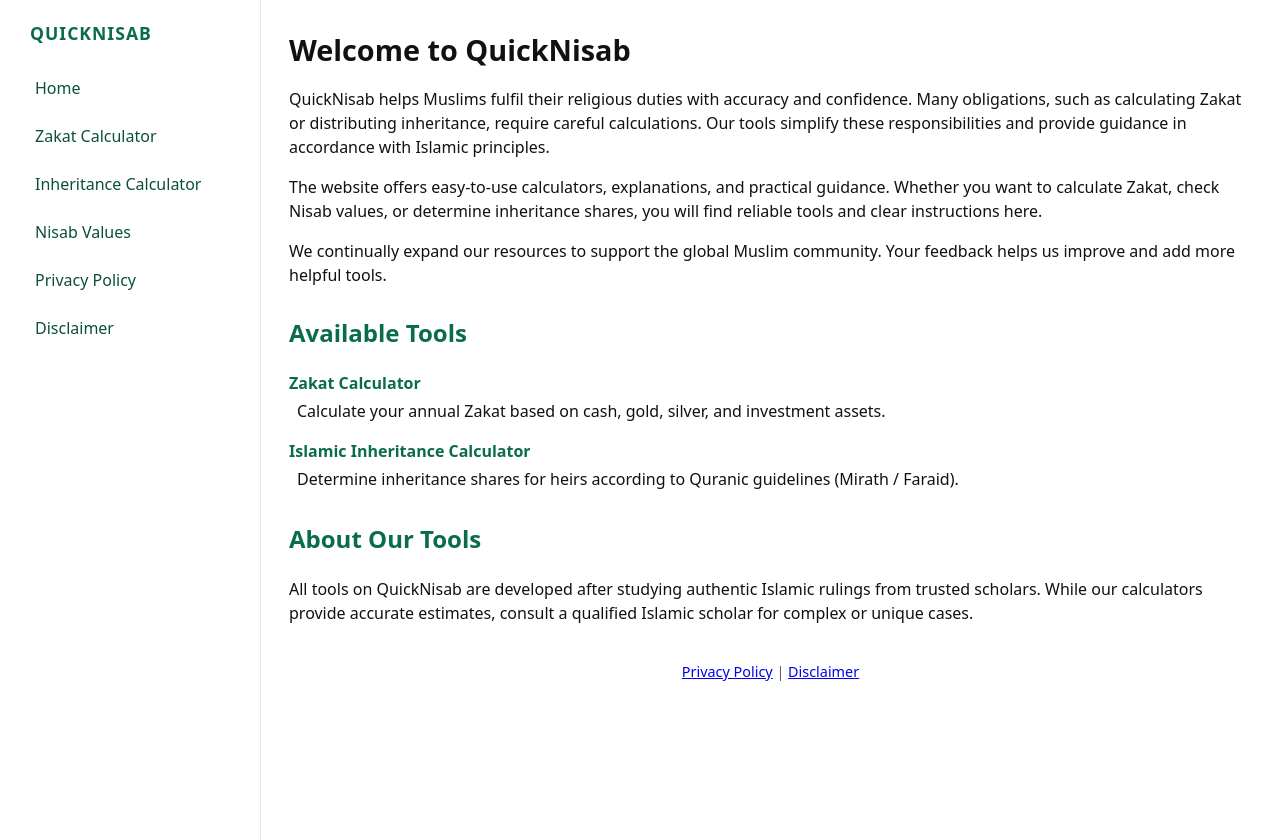
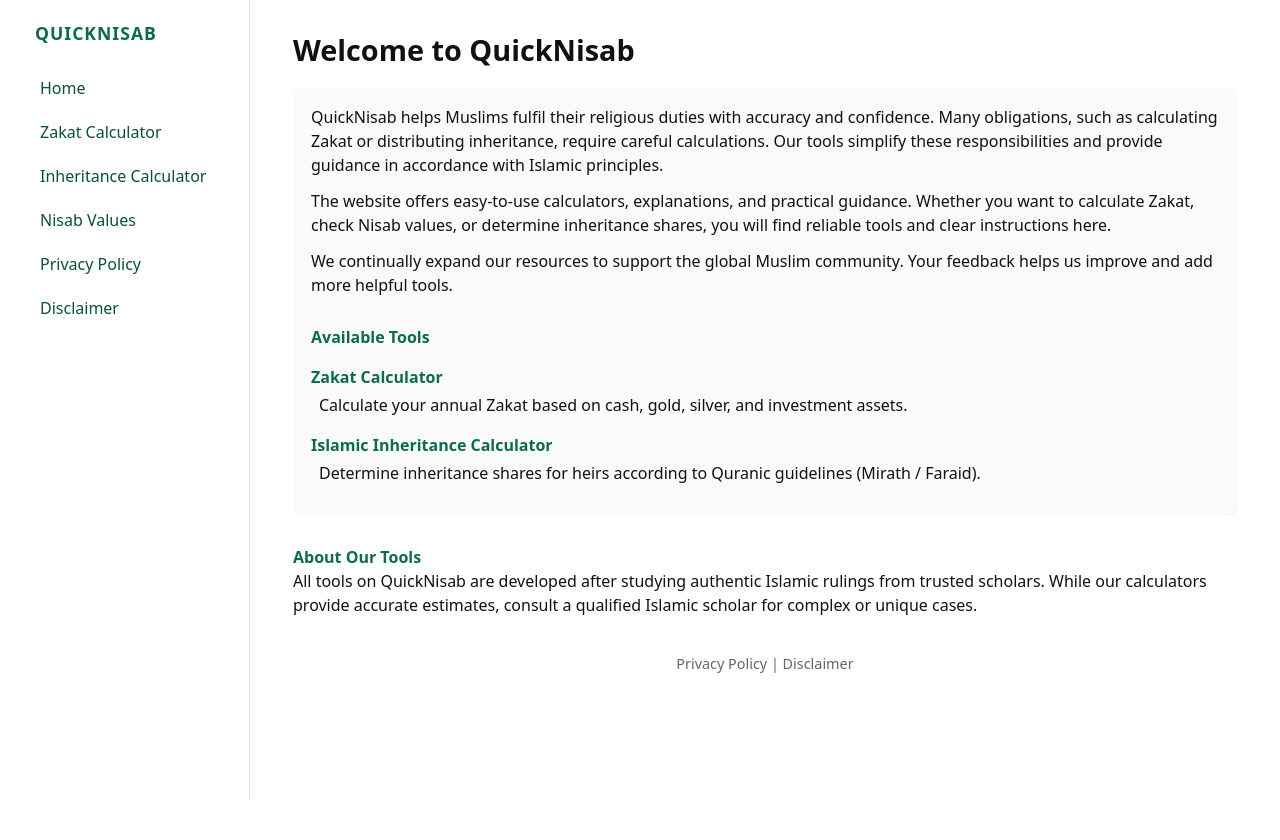
Before and after one commit to Pkght/Pkght.github.io, a plain HTML site: page index.html in a window 1280 px wide. After the commit the page ends 800 px from the top, so only its background shows below. Drawn offline with nearby package versions, Linux system fonts and the light colour scheme.

Commit message:
style changes

```diff
--- a/index.html
+++ b/index.html
@@ -11,6 +11,7 @@
     content="Islamic tools, Zakat calculator, inheritance calculator, Nisab calculator, Muslim tools, Islamic guidance, Sharia calculators">
 
   <link rel="stylesheet" href="style.css">
+  <script src="https://cdn.jsdelivr.net/npm/@tailwindcss/browser@4"></script>
 
   <!-- Google AdSense -->
   <script async src="https://pagead2.googlesyndication.com/pagead/js/adsbygoogle.js?client=ca-pub-2826469813017365"
@@ -30,6 +31,12 @@
       margin: 0 0 12px 8px
     }
 
+    .card-quicknisab {
+      background: var(--card);
+      padding: 18px;
+      border-radius: 8px;
+      box-shadow: 0 1px 0 rgba(0, 0, 0, 0.03)
+    }
   </style>
 </head>
 
@@ -51,7 +58,7 @@
     <main class="main-content">
       <div class="container">
         <h1>Welcome to QuickNisab</h1>
-
+        <div class="card-quicknisab">
           <p>
             QuickNisab helps Muslims fulfil their religious duties with accuracy and confidence.
             Many obligations, such as calculating Zakat or distributing inheritance, require careful calculations.
@@ -77,6 +84,7 @@
 
             <a href="/inheritance-calculator">Islamic Inheritance Calculator</a>
             <p>Determine inheritance shares for heirs according to Quranic guidelines (Mirath / Faraid).</p>
+          </div>
         </div>
 
         <!-- ADSENSE AD -->
--- a/style.css
+++ b/style.css
@@ -20,7 +20,7 @@ body {
     }
 
     .sidebar {
-      width: 220px;
+      width: 250px;
       padding: 20px;
       background: var(--bg-sidebar);
       border-right: 1px solid #e6e6e6;
@@ -29,7 +29,7 @@ body {
     }
 
     .sidebar h2 {
-      margin: 0 0 20px 10px;
+      margin: 0 0 20px 15px;
       /* Aligned with link padding */
       font-size: 1.1rem;
       color: var(--accent);
@@ -38,13 +38,19 @@ body {
     }
 
     .sidebar ul {
+      display: flex;
+      width: 100%;
+      flex-direction: column;
+      justify-content: center;
       padding-left: 0;
       list-style: none;
-      margin: 0;
+      margin-left: 5px;
     }
 
     .sidebar li {
-      margin: 4px 0;
+      margin: auto;
+      width: 100%;
+      text-align: left;
       /* Reduced margin, padding is handled in <a> */
     }
 
@@ -85,16 +91,25 @@ body {
 
     h1 {
       font-size: 1.8rem;
+      font-weight: 600;
       margin: 0 0 16px
     }
 
     h2 {
       color: var(--accent);
-      margin-top: 28px
+      margin-top: 28px;
+      font-weight: 600;
     }
 
     p {
       margin-bottom: 12px
+    }
+
+    article.lead {
+      background: var(--card);
+      padding: 18px;
+      border-radius: 8px;
+      box-shadow: 0 1px 0 rgba(0, 0, 0, 0.03)
     }
 
     footer {
```
Also changed, not shown: disclaimer/index.html (+1 -0 lines), inheritance-calculator/index.html (+1 -1 lines), nisab-values/index.html (+1 -1 lines), privacy-policy/index.html (+2 -1 lines), zakaat-calculator/index.html (+1 -1 lines). Lines whose indentation alone changed are shown as unchanged.
